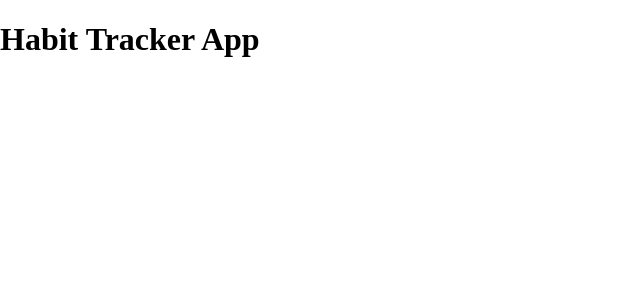
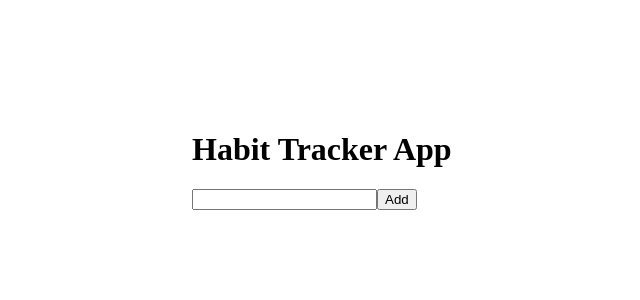
Before and after one commit to kin6sman/Habit-Tracker-App-Reactjs, a React (Vite) app: page / in a window 1280 px wide. Shown: the top 300 px of the page, without its empty margins (0-640 px from the left). Built offline with nearby package versions, Linux system fonts and the light colour scheme.

Commit message:
add item and list view added

```diff
--- a/src/App.css
+++ b/src/App.css
@@ -1,7 +1,13 @@
 body {
   margin: 0;
   display: flex;
-  place-items: center;
+  justify-content: center;
+  align-items: center;
   min-width: 320px;
   min-height: 100vh;
 }
+
+.main-container {
+  width: 70vw;
+  height: 70vh;
+}
--- a/src/App.jsx
+++ b/src/App.jsx
@@ -1,9 +1,10 @@
 import React from 'react'
 import Home from './components/Home'
+import './App.css'
 
 function App() {
   return (
-    <div>
+    <div className='main-container'>
       <Home/>
     </div>
   )
--- /dev/null
+++ b/src/components/DeleteBtn.jsx
@@ -0,0 +1,11 @@
+import React from 'react'
+
+function DeleteBtn(props) {
+  return (
+    <>
+      <button className='del-btn' onClick={() => props.onSelect(props.id)}>Delete</button>
+    </>
+  )
+}
+
+export default DeleteBtn
--- a/src/components/Home.jsx
+++ b/src/components/Home.jsx
@@ -1,10 +1,58 @@
-import React from 'react'
+import React, { useState } from 'react'
+import DeleteBtn from './DeleteBtn'
+
+
 
 function Home() {
+
+
+  const [item, setItem] = useState('');
+  const [list, setList] = useState([]);
+
+  const isTyped = (e) => {
+    // console.log(e)
+    setItem(e.target.value);
+  }
+
+  const handledClick = (e) => {
+    if(e.target.innerText === 'Add'){
+      setList((preValue) => {
+        return [...preValue, item]
+      })
+      setItem('');
+    }
+
+  }
+
+  const deleteItem = (id) => {
+    setList((oldValue) => {
+      return oldValue.filter((currVal, idx) => {
+        return id !== idx
+      })
+    })
+  }
+
   return (
     <>
       <h1>Habit Tracker App</h1>
+      <div>
+        <input type='text' onChange={isTyped} value={item}/>
+        <button onClick={handledClick}>Add</button>
+      </div>
+      <div>
 
+        {list.map((val, idx) => {
+          return (
+            // eslint-disable-next-line react/jsx-key
+            <li>
+              {val}
+              <button>status</button>
+              <DeleteBtn name={val} key={idx} onSelect={deleteItem}/>
+            </li>
+          )
+        })}
+
+      </div>
     </>
   )
 }
```
